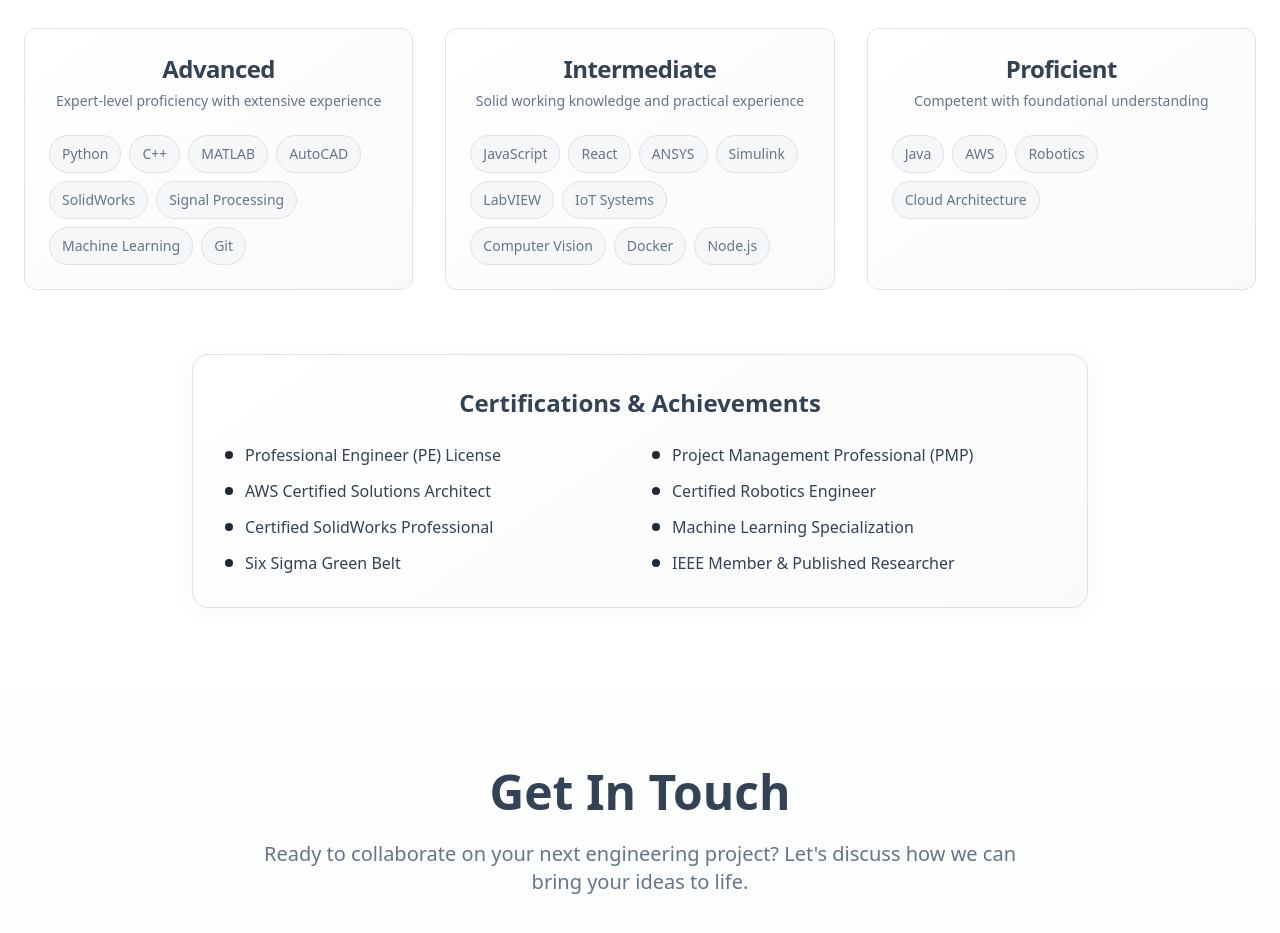
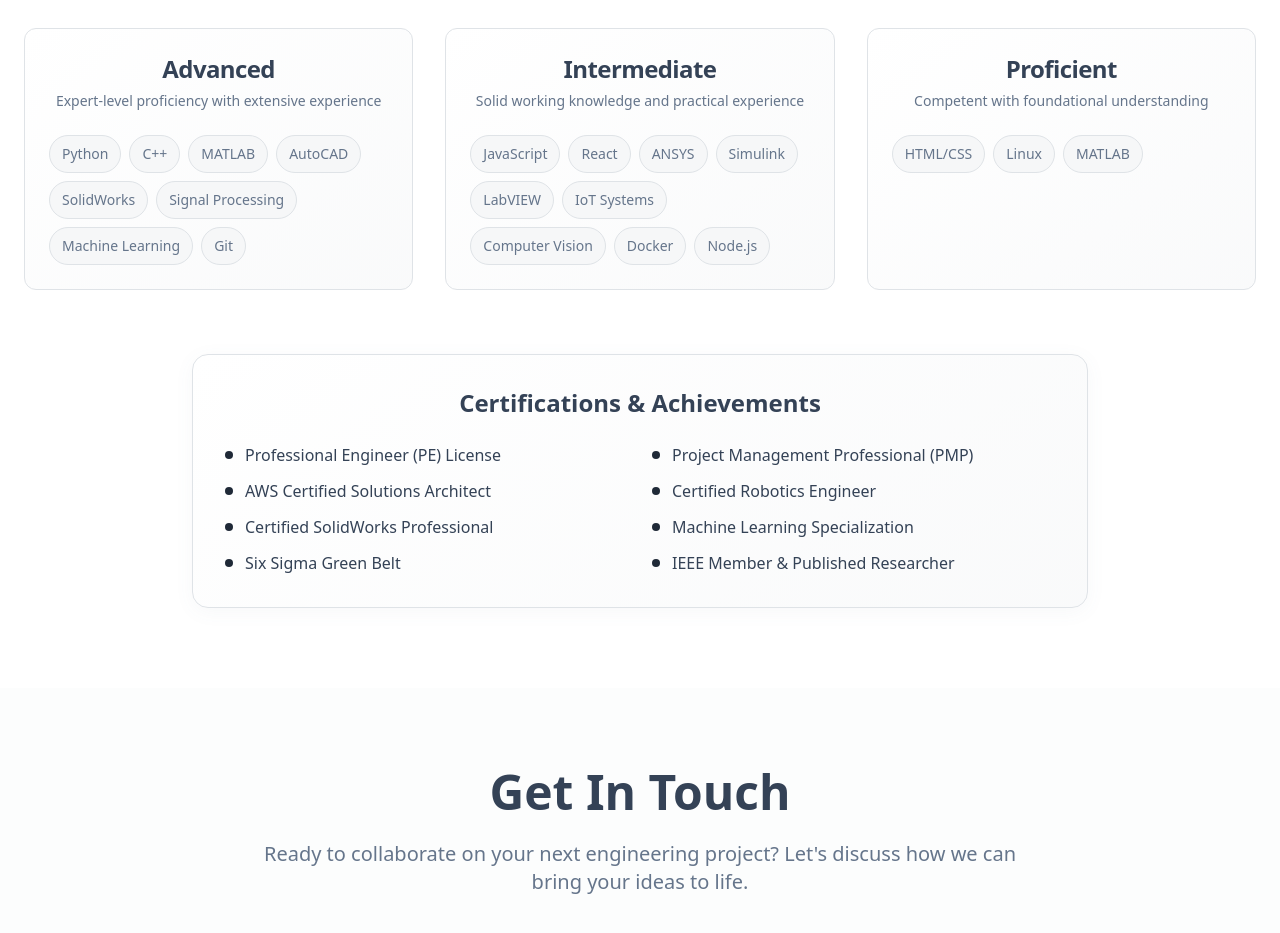
Before and after one commit to Isaiahmmking/Project-Portfolio, a React (Vite) app: page / in a window 1280 px wide. Shown: the part 3780-4713 px from the top of the page. Built offline with nearby package versions, Linux system fonts and the light colour scheme.

Commit message:
Update Proficient skills
Updated the "Proficient" section in the skills component to include HTML/CSS, Linux, and MATLAB.
-edited src/components/Skills.tsx

```diff
--- a/src/components/Skills.tsx
+++ b/src/components/Skills.tsx
@@ -22,7 +22,7 @@ const Skills = () => {
       title: "Proficient",
       description: "Competent with foundational understanding",
       skills: [
-        "Java", "AWS", "Robotics", "Cloud Architecture"
+        "HTML/CSS", "Linux", "MATLAB"
       ]
     }
   ];
```
